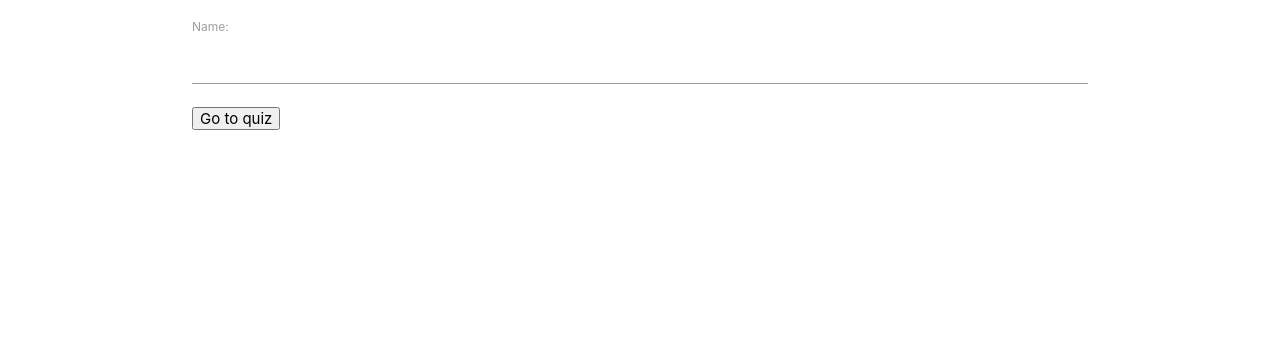
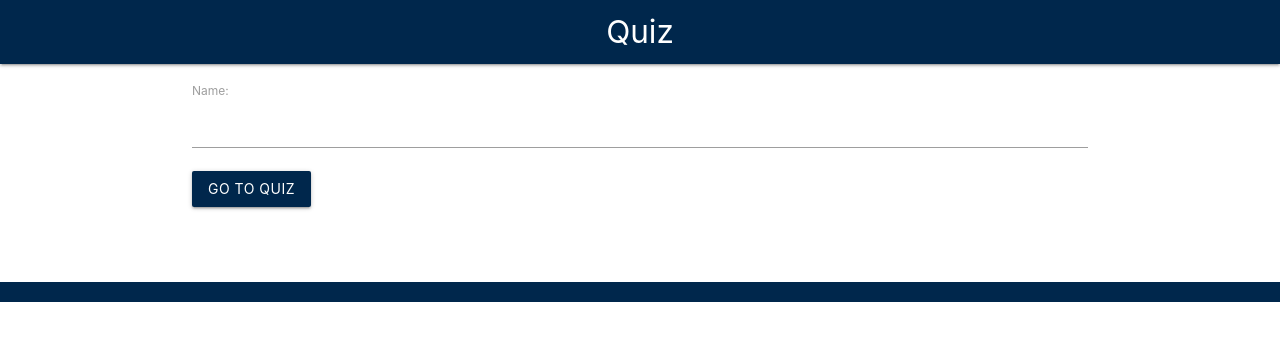
Before and after one commit to anshul1995/mcq_root_v1, a Django app: page /polls/ in a window 1280 px wide. Shown: the top 341 px of the page. Run offline with Django 3.2, Linux system fonts and the light colour scheme.

Commit message:
major CSS updates

```diff
--- a/polls/static/polls/style.css
+++ b/polls/static/polls/style.css
@@ -1,7 +1,14 @@
-li a {
-    color: green;
+.umblue {
+    background-color: #00274C !important;
+    color: white !important;
 }
 
-body {
-    background: white url("images/background.jpg") repeat;
+.ummaize {
+    background-color: #FFCB05 !important;
+    color: #00274C !important;
 }
+
+#um-logo {
+    height: 100%;
+    padding: 2.5%;
+}
--- a/polls/templates/polls/base.html
+++ b/polls/templates/polls/base.html
@@ -1,3 +1,7 @@
+{% load static %}
+
+
+
 <!DOCTYPE html>
 <html>
 
@@ -5,13 +9,26 @@
     <title> {% block pagetitle %} University of Michigan - Quiz {% endblock %}</title>
     <!-- Compiled and minified CSS -->
     <link rel="stylesheet" href="https://cdnjs.cloudflare.com/ajax/libs/materialize/1.0.0/css/materialize.min.css">
+    <link rel="stylesheet" type="text/css" href="{% static 'polls/style.css' %}">
     {% block extrahead %}{% endblock %}
 </head>
 
 <body>
+    <header>
+        <nav class="umblue">
+            <div class="nav-wrapper container">
+                <div class="brand-logo left">
+                    <img src="{% static 'polls/images/UM_logo.svg' %}" id="um-logo" class="responsive-img">
+                </div>
+                <span class="brand-logo center">Quiz</span>
+            </div>
+        </nav>
+    </header>
     <main class="container">
+
         {% block content %}{% endblock %}
     </main>
+    <footer class="page-footer umblue" style="margin-top:5rem"></footer>
     <!-- Compiled and minified JavaScript -->
     <script src="https://cdnjs.cloudflare.com/ajax/libs/materialize/1.0.0/js/materialize.min.js"></script>
     {% block scripts %}{% endblock %}
--- a/polls/templates/polls/login_form.html
+++ b/polls/templates/polls/login_form.html
@@ -5,7 +5,10 @@
 <form method="post">
     {% csrf_token %}
     {{ form.as_p }}
-    <input type="submit" value="Go to quiz">
+    <button class="btn waves-effect waves-light umblue" type="submit" name="action">
+        Go to quiz
+    </button>
+    <!-- <input type="submit" value="Go to quiz" class="btn waves-effect waves-light umblue " style="color: white !important;"> -->
 </form>
 
 {% endblock %}
```
Also changed, not shown: polls/templates/polls/index.html (deleted, +0 -13 lines), polls/templates/polls/info.html (+22 -8 lines), polls/templates/polls/quiz.html (+20 -7 lines), polls/templates/polls/results.html (+8 -1 lines), templates/base/base.html (deleted, +0 -21 lines), db.sqlite3, polls/static/polls/images/UM_logo.svg (added), polls/static/polls/images/background.jpg (deleted).
